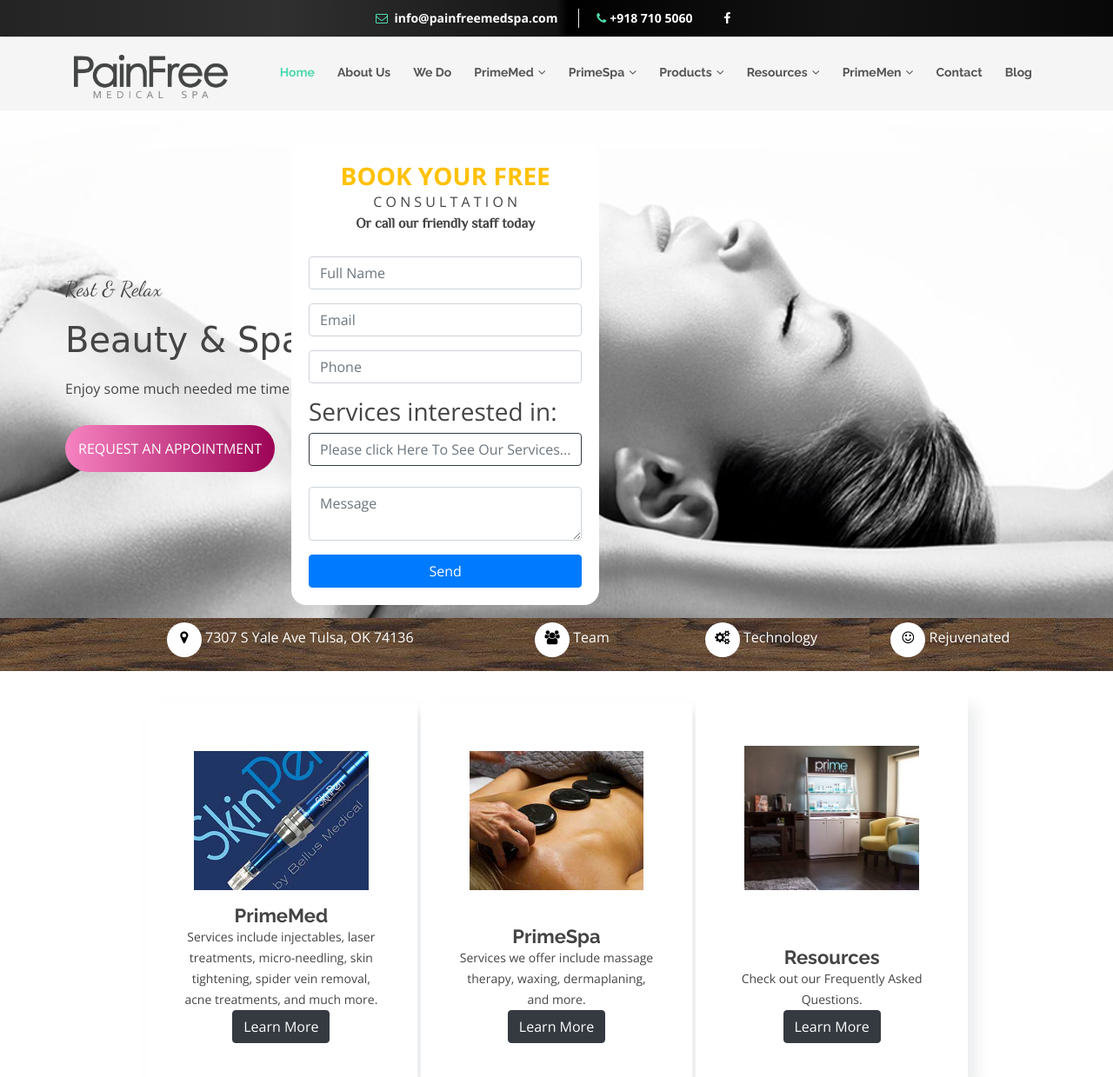
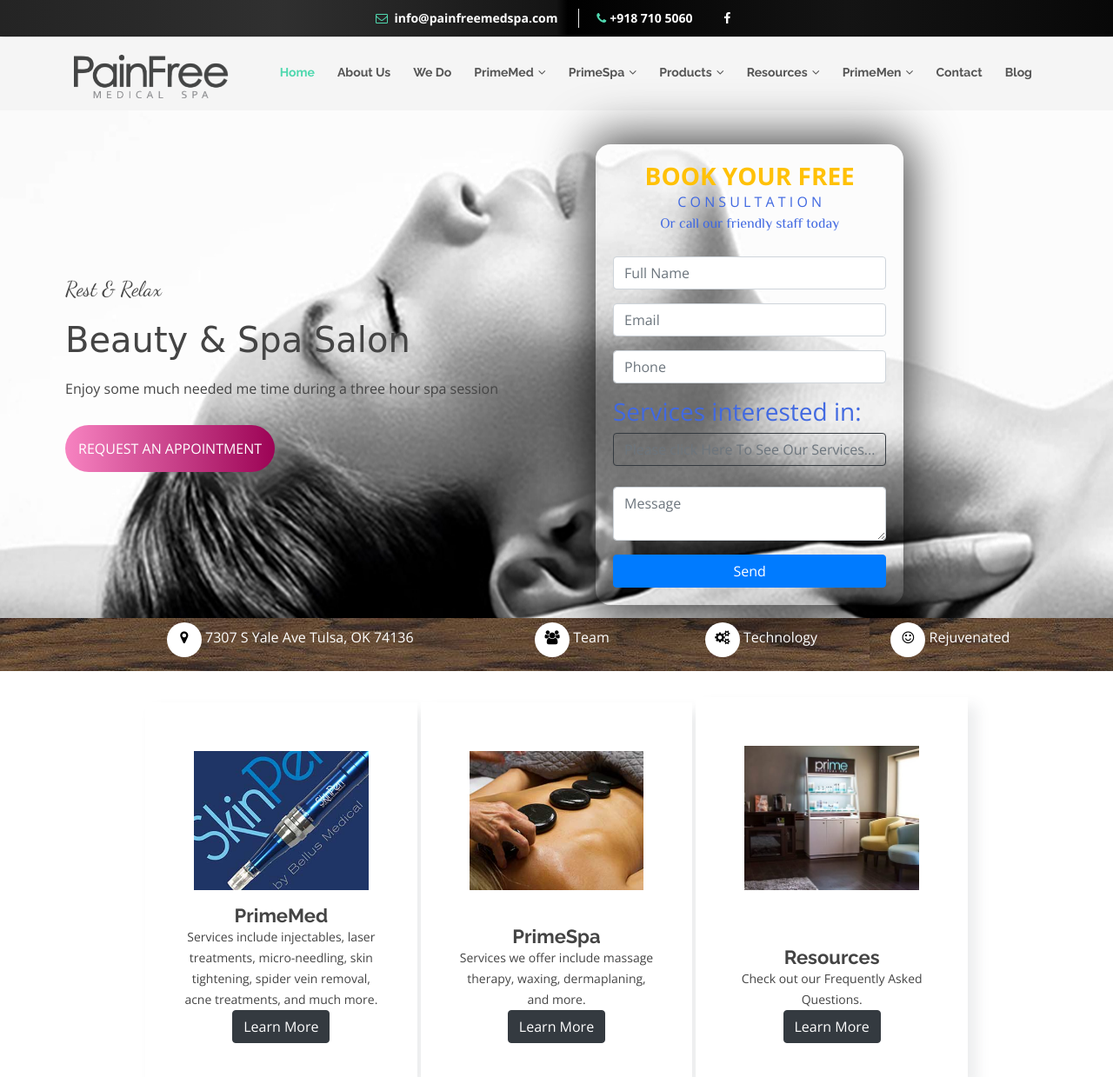
Before and after one commit to ENGAbdullahMamun/primespa.github.io, a PHP site: page /index.html in a window 1280 px wide; the page is wider, and only the part inside the window is pictured. Shown: the top 1239 px of that part at 87% size. Run offline with PHP 8.4, Linux system fonts and the light colour scheme; some libraries are stand-ins or nearby versions; some web fonts are replaced.

Commit message:
Add files via upload

```diff
--- a/css/style.css
+++ b/css/style.css
@@ -35,6 +35,10 @@ a:focus {
     display: inline-block;
 
 
+}
+
+.pp-list-item-text{
+    font-weight: 500;
 }
 .loca {
   background-image: url(../foot.jpg);
@@ -679,14 +683,23 @@ padding-left: 50px;
   line-height: 24px;
 }
 .fom{
-margin-left: -350px;
+margin-left: ;
 border: 0px solid #000000;
-background-color: white;
+background-color: none;
 padding: 20px;
 border-radius: 17px 17px 17px 17px;
 -moz-border-radius: 17px 17px 17px 17px;
 -webkit-border-radius: 17px 17px 17px 17px;
 border: 0px solid #000000;
+
+-webkit-box-shadow: 0px 0px 56px 8px rgba(0,0,0,0.75);
+-moz-box-shadow: 0px 0px 56px 8px rgba(0,0,0,0.75);
+box-shadow: 0px 0px 56px 8px rgba(0,0,0,0.75);
+}
+
+.fom b{
+    color: royalblue;
+    font-weight: 500;
 }
 /* Clients Section
 --------------------------------*/
--- a/index.html
+++ b/index.html
@@ -352,7 +352,7 @@ padding: 0;
 -moz-border-radius: 200px 200px 200px 200px;
 -webkit-border-radius: 200px 200px 200px 200px;
 border: 0px solid #000000;
-        background-color: white;
+ background-color: white;
     }
 </style>
 
```
Also changed, not shown: img/spa.jpg.
